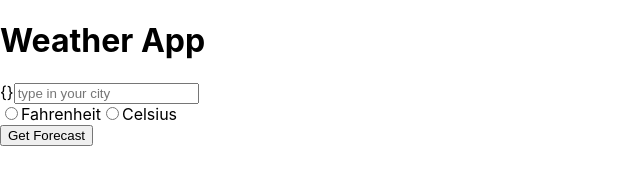
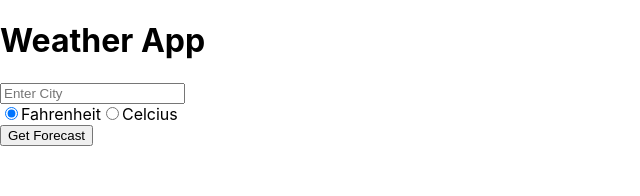
Before and after one commit to Tinashe-Muchie/React-Weather-App, a React (Create React App) app: page / in a window 1280 px wide. Shown: the top 196 px of the page, without its empty margins (0-640 px from the left). Built offline with nearby package versions, Linux system fonts and the light colour scheme.

Commit message:
added new display component and edited the forecast component

```diff
--- /dev/null
+++ b/src/Components/Display.js
@@ -0,0 +1,17 @@
+import React from 'react'
+
+export default function Display(props) {
+    return (
+        <div>
+            {props.responseObj.cod === 200 ?
+            <div>
+                <p><strong>{props.responseObj.name}</strong></p>
+                <p>{Math.round(props.responseObj.main.temp)} <br />
+                {props.responseObj.weather[0].description}.
+                </p>
+            </div>
+            : null
+            }
+        </div>
+    )
+}
--- a/src/Components/Forecast.js
+++ b/src/Components/Forecast.js
@@ -1,9 +1,14 @@
 import React, {useState} from 'react';
+import Display from './Display';
 
 export default function Forecast() {
     const [responseObj ,setResponseObj] = useState({});
-    function getForecast(){
-        fetch("https://community-open-weather-map.p.rapidapi.com/weather?q=London", {
+    let [city, setCity] = useState('');
+    const uriEncodedCity = encodeURIComponent(city)
+    let [unit, setUnit] = useState('imperial');
+
+    function getForecast(e){
+        fetch(`https://community-open-weather-map.p.rapidapi.com/weather?units=${unit}&q=${uriEncodedCity}`, {
 	    "method": "GET",
 	    "headers": {
 		        "x-rapidapi-key": "8118f2e313msh16bc8122e66008dp1d3897jsn6b296224e5d6",
@@ -17,19 +22,40 @@ export default function Forecast() {
             .catch(err => {
 	                    console.error(err);
             });
-
+        e.preventDefault();
         }
     return (
 
         <div>
            <>
-            {JSON.stringify(responseObj)}
-            <input type='text' placeholder = 'type in your city'></input><br/>
-            <input type='radio' id="fahrenheit" name='units' value='Fahrenheit' />
-            <label for='fahrenheit'>Fahrenheit</label>
-            <input type='radio' id='celcius' name='units' value='Celcius' />
-            <label for='celcius'>Celsius</label><br />
-            <input type='button' value='Get Forecast' onClick={getForecast} />
+           <form onSubmit={getForecast}>
+                <input
+                    type="text"
+                    placeholder="Enter City"
+                    maxLength="50"
+                    value={city}
+                    onChange={(e) => setCity(e.target.value)}
+                    /><br />
+                <input
+                    type="radio"
+                    name="units"
+                    checked={unit === "imperial"}
+                    value="imperial"
+                    onChange={(e) => setUnit(e.target.value)}
+                    />
+                <label>Fahrenheit</label>
+                <input
+                    type="radio"
+                    name="units"
+                    checked={unit === "metric"}
+                    value="metric"
+                    onChange={(e) => setUnit(e.target.value)}
+                    />
+                <label>Celcius</label><br />
+                <button type="submit">Get Forecast</button>
+
+            </form>
+            <Display responseObj={responseObj} />
            </>
         </div>
     )
```
Also changed, not shown: 1 other file (tests, documents, lock files or other folders). Lines whose indentation alone changed are shown as unchanged.
